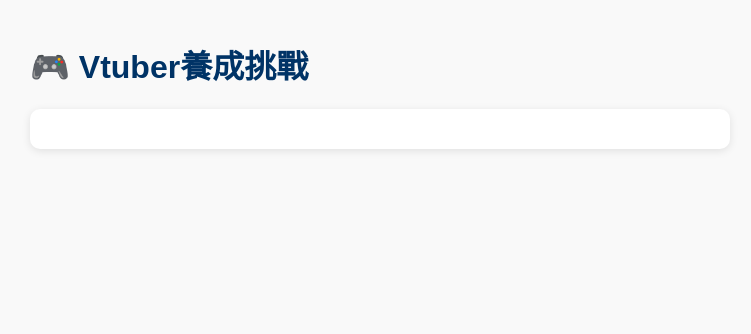
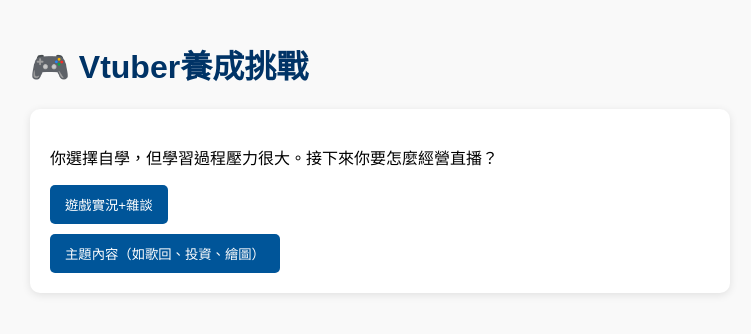
Before and after one commit to rosie1202/test3, a plain HTML site: page index.html in a window 1280 px wide. Both pictures are taken after a click on the button "自學建模、剪輯與直播技巧". Shown: the whole page, without its empty margins (260-1011 px from the left). Drawn offline with Linux system fonts and the light colour scheme.

Commit message:
Add files via upload

```diff
--- a/index.html
+++ b/index.html
@@ -40,8 +40,10 @@
   <h1>🎮 Vtuber養成挑戰</h1>
   <div id="game">
     <p id="story">你是一位想成為Vtuber的大學生，第一步你要做什麼？</p>
-    <button class="choice-btn" onclick="choose(1)">自學建模、剪輯與直播技巧</button>
-    <button class="choice-btn" onclick="choose(2)">委託專業繪師與建模師幫忙</button>
+    <div id="choices">
+      <button class="choice-btn" onclick="choose(1)">自學建模、剪輯與直播技巧</button>
+      <button class="choice-btn" onclick="choose(2)">委託專業繪師與建模師幫忙</button>
+    </div>
   </div>
 
   <script>
@@ -50,8 +52,8 @@
 
     function choose(option) {
       const story = document.getElementById("story");
-      const game = document.getElementById("game");
-      game.innerHTML = "";
+      const choices = document.getElementById("choices");
+      choices.innerHTML = "";
 
       if (stage === 0) {
         if (option === 1) {
@@ -94,16 +96,15 @@
       }
     }
 
-    function showChoices(choices) {
-      const game = document.getElementById("game");
-      const story = document.getElementById("story");
-      game.appendChild(story);
-      choices.forEach((text, index) => {
+    function showChoices(choicesArray) {
+      const choices = document.getElementById("choices");
+      choices.innerHTML = "";
+      choicesArray.forEach((text, index) => {
         const btn = document.createElement("button");
         btn.innerText = text;
         btn.className = "choice-btn";
         btn.onclick = () => choose(index + 1);
-        game.appendChild(btn);
+        choices.appendChild(btn);
       });
     }
   </script>
```
